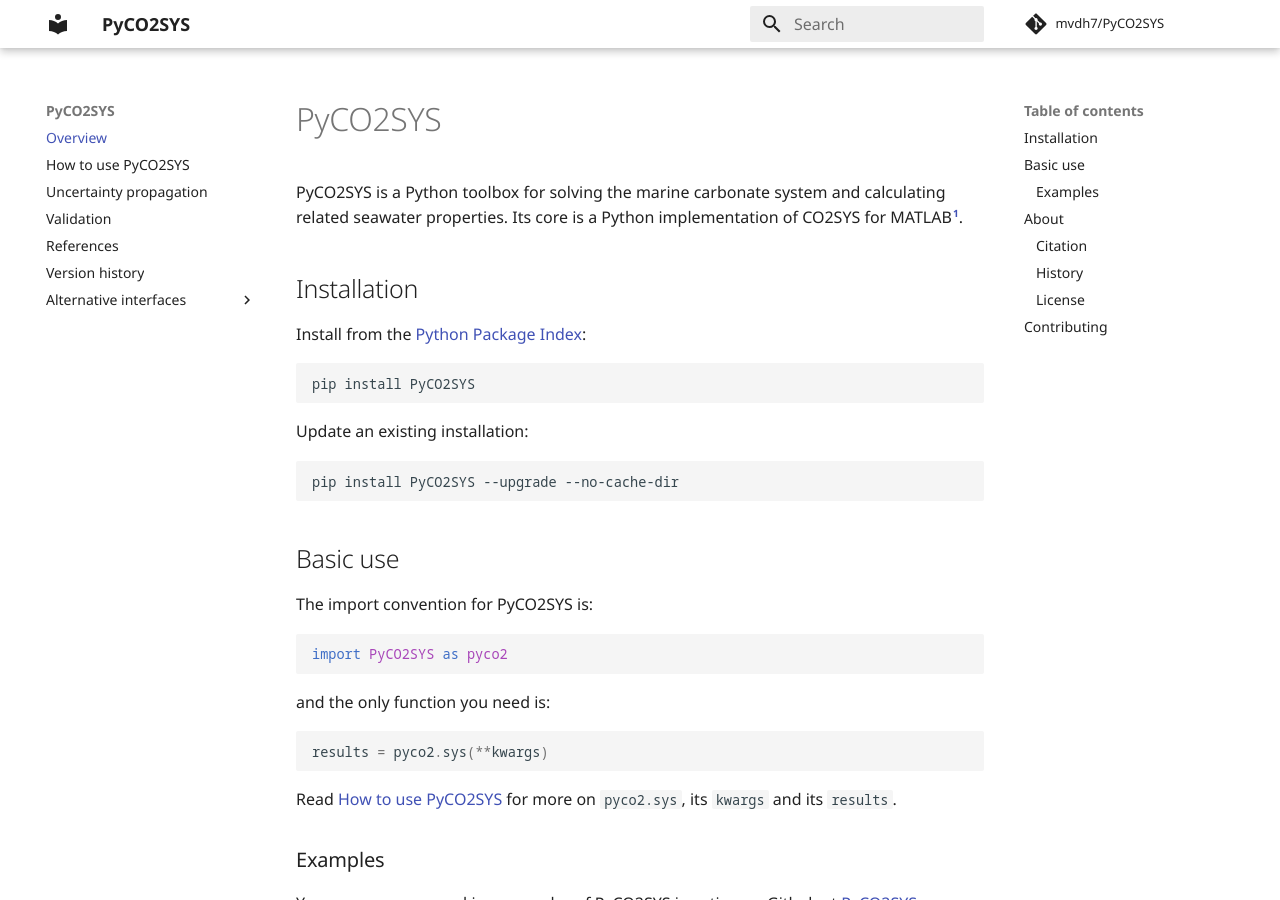
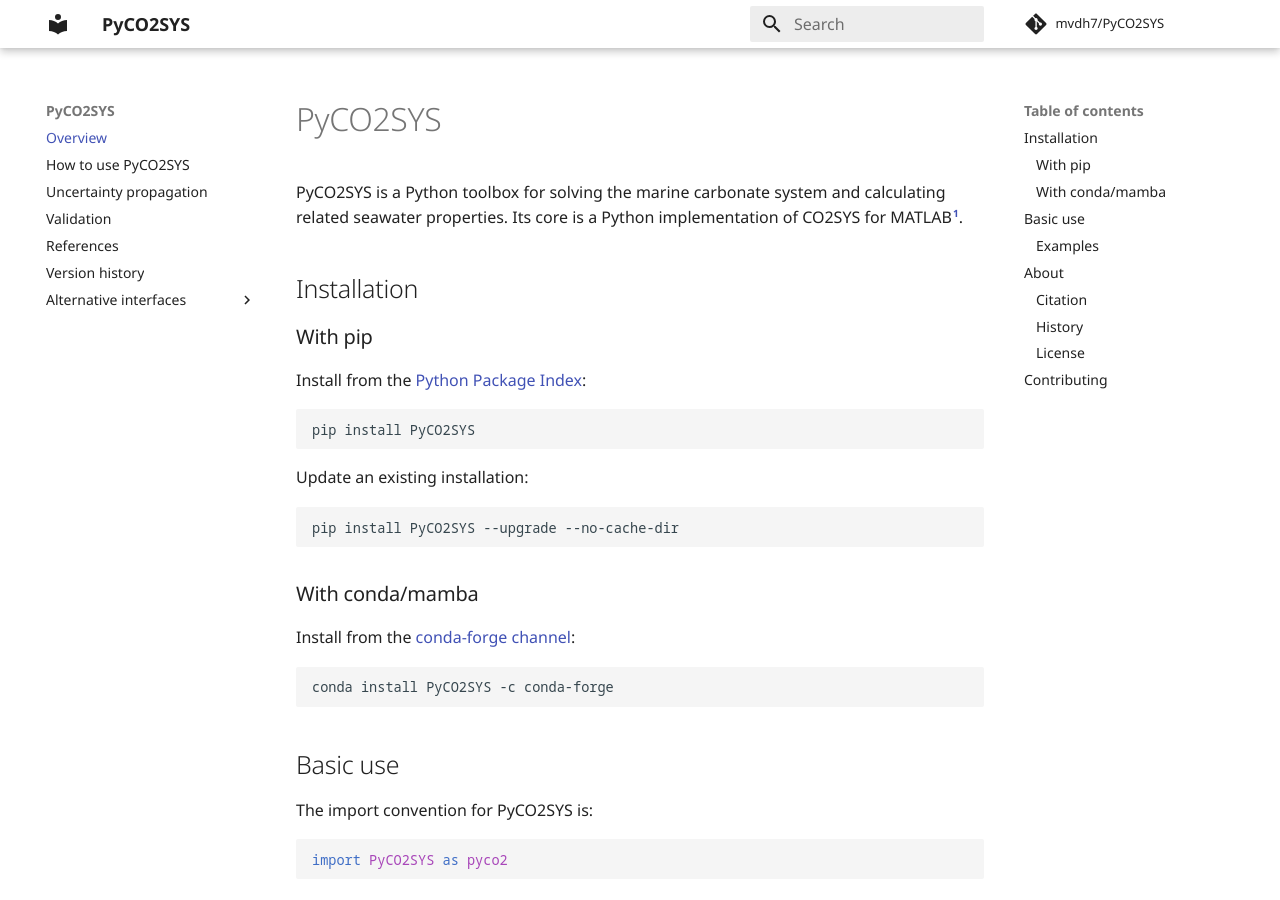
Before and after one commit to mvdh7/PyCO2SYS, an MkDocs documentation site: the page built from docs/index.md, in a window 1280 px wide and 900 px high. Built offline with MkDocs 1.6.1 and Material for MkDocs 9.7.7, drawn with Linux system fonts in a browser that asks for light colours; comment, search, counter and statistics services are not loaded.

Commit message:
Add conda install instructions

```diff
--- a/docs/index.md
+++ b/docs/index.md
@@ -3,6 +3,8 @@
 PyCO2SYS is a Python toolbox for solving the marine carbonate system and calculating related seawater properties.  Its core is a Python implementation of CO2SYS for MATLAB[^1].
 
 ## Installation
+
+### With pip
 
 Install from the [Python Package Index](https://pypi.org/project/PyCO2SYS/):
 
@@ -11,6 +13,12 @@ Install from the [Python Package Index](https://pypi.org/project/PyCO2SYS/):
 Update an existing installation:
 
     pip install PyCO2SYS --upgrade --no-cache-dir
+
+### With conda/mamba
+
+Install from the [conda-forge channel](https://anaconda.org/conda-forge/pyco2sys):
+
+    conda install PyCO2SYS -c conda-forge
 
 ## Basic use
 
```
Also changed, not shown: README.md (+21 -9 lines), docs/versions.md (+1 -0 lines).
